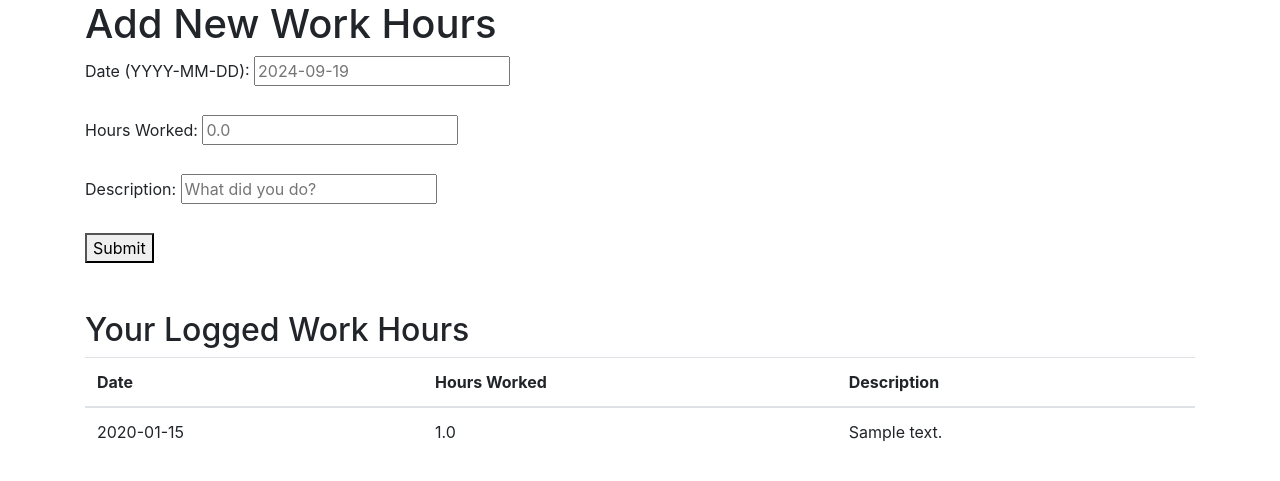
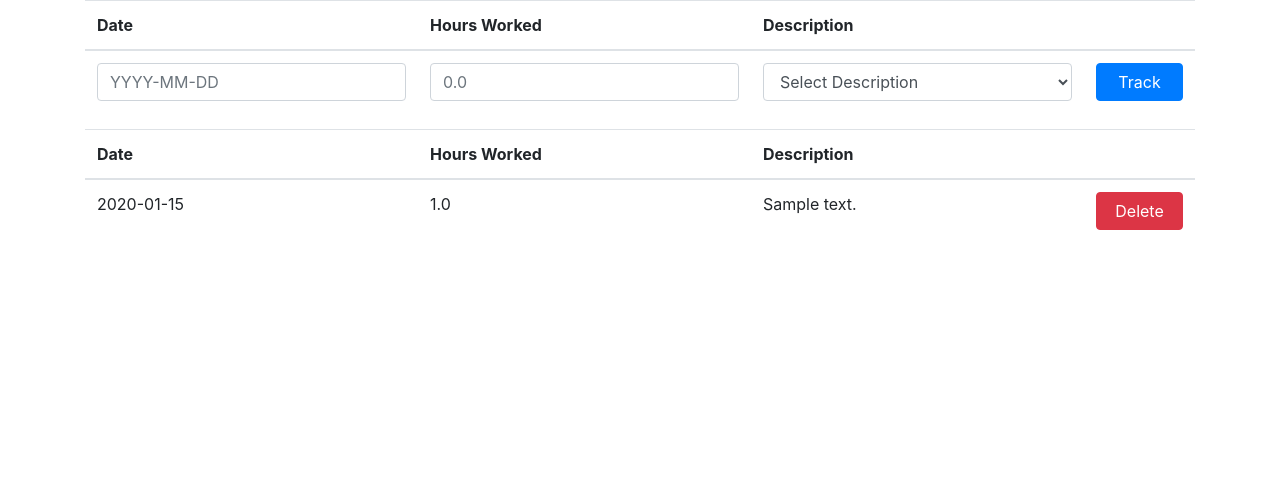
Before and after one commit to DavidHakansson/AmanauensWorkTracker, a Flask app: page / in a window 1280 px wide. Shown: the part 56-537 px from the top of the page. Run offline with Flask 3, Linux system fonts and the light colour scheme; a user stored in the database is signed in; tables that the repository leaves empty hold one stand-in row (values such as "Sample post"); some libraries are stand-ins or nearby versions.

Commit message:
Set up main screen

```diff
--- a/app.py
+++ b/app.py
@@ -9,7 +9,6 @@
 app.config.from_object(Config)
 db.init_app(app)
 
-# Initialize Flask-Login
 login_manager = LoginManager()
 login_manager.init_app(app)
 login_manager.login_view = 'auth.login'
@@ -17,14 +16,11 @@
 def load_user(user_id):
     return User.query.get(int(user_id))
 
-# Create database tables
 with app.app_context():
     db.create_all()
 
-# Register blueprints
 app.register_blueprint(auth)
 app.register_blueprint(routes)
 
-# Run the app
 if __name__ == '__main__':
     app.run(debug=True)
--- a/routes.py
+++ b/routes.py
@@ -7,7 +7,6 @@
 @routes.route('/')
 @login_required
 def home():
-    # Get the user's logged work hours
     work_hours = WorkHour.query.filter_by(user_id=current_user.id).all()
     return render_template('index.html', work_hours=work_hours)
 
@@ -16,8 +15,8 @@
 def submit_hours():
     date = request.form['date']
     hours = request.form['hours']
-    description = request.form['description']  # Include description
+    description = request.form['description']
     work_hour = WorkHour(user_id=current_user.id, date=date, hours=hours, description=description)
     db.session.add(work_hour)
     db.session.commit()
-    return redirect(url_for('routes.home'))  # Redirect to home after submission
+    return redirect(url_for('routes.home'))
--- /dev/null
+++ b/static/css/styles.css
@@ -0,0 +1,25 @@
+.work-hours-table th:nth-child(1),
+.work-hours-table td:nth-child(1) {
+    width: 30%;
+}
+
+.work-hours-table th:nth-child(2),
+.work-hours-table td:nth-child(2) {
+    width: 30%;
+}
+
+.work-hours-table th:nth-child(3),
+.work-hours-table td:nth-child(3) {
+    width: 30%;
+}
+
+.work-hours-table th:nth-child(4),
+.work-hours-table td:nth-child(4) {
+    width: 10%;
+}
+
+.work-hours-table-button {
+    width: 100%;
+    margin-left: auto;
+    margin-right: auto;
+}
--- a/templates/base.html
+++ b/templates/base.html
@@ -5,6 +5,7 @@
     <meta name="viewport" content="width=device-width, initial-scale=1.0">
     <title>{% block title %}Work Hours Tracker{% endblock %}</title>
     <link rel="stylesheet" href="https://stackpath.bootstrapcdn.com/bootstrap/4.5.2/css/bootstrap.min.css">
+    <link rel="stylesheet" href="{{ url_for('static', filename='css/styles.css') }}">
 </head>
 <body>
     <div class="container">
--- a/templates/index.html
+++ b/templates/index.html
@@ -2,27 +2,42 @@
 {% block title %}Work Hours Tracker{% endblock %}
 {% block content %}
 
-<h1>Add New Work Hours</h1>
 <form action="/submit_hours" method="POST">
-    <label for="date">Date (YYYY-MM-DD):</label>
-    <input type="text" name="date" id="date" placeholder="2024-09-19" required><br><br>
-
-    <label for="hours">Hours Worked:</label>
-    <input type="number" name="hours" id="hours" placeholder="0.0" required><br><br>
-
-    <label for="description">Description:</label>
-    <input type="text" name="description" id="description" placeholder="What did you do?" required><br><br>
-
-    <button type="submit">Submit</button>
+    <table class="table work-hours-table">
+        <thead>
+            <tr>
+                <th>Date</th>
+                <th>Hours Worked</th>
+                <th>Description</th>
+                <th></th>
+            </tr>
+        </thead>
+        <tbody>
+            <tr>
+                <td><input type="text" class="form-control" name="date" id="date" placeholder="YYYY-MM-DD" required></td>
+                <td><input type="number" class="form-control" name="hours" id="hours" placeholder="0.0" required step="0.1"></td>
+                <td>
+                    <select class="form-control" name="description" id="description" required>
+                        <option value="" disabled selected>Select Description</option>
+                        <option value="lab session">Lab Session</option>
+                        <option value="preparation">Preparation</option>
+                        <option value="meeting">Meeting</option>
+                    </select>
+                </td>
+                <td><button type="submit" class="btn btn-primary work-hours-table-button">Track</button></td>
+            </tr>
+        </tbody>
+    </table>
 </form>
 
-<h2 class="mt-5">Your Logged Work Hours</h2>
-<table class="table">
+
+<table class="table work-hours-table">
     <thead>
         <tr>
             <th>Date</th>
             <th>Hours Worked</th>
             <th>Description</th>
+            <th></th>
         </tr>
     </thead>
     <tbody>
@@ -31,10 +46,11 @@
             <td>{{ work_hour.date }}</td>
             <td>{{ work_hour.hours }}</td>
             <td>{{ work_hour.description }}</td>
+            <td><button type="delete" class="btn btn-danger work-hours-table-button">Delete</button></td>
         </tr>
         {% else %}
         <tr>
-            <td colspan="3">No hours logged yet.</td>
+            <td colspan="4">No hours logged yet.</td>
         </tr>
         {% endfor %}
     </tbody>
```
